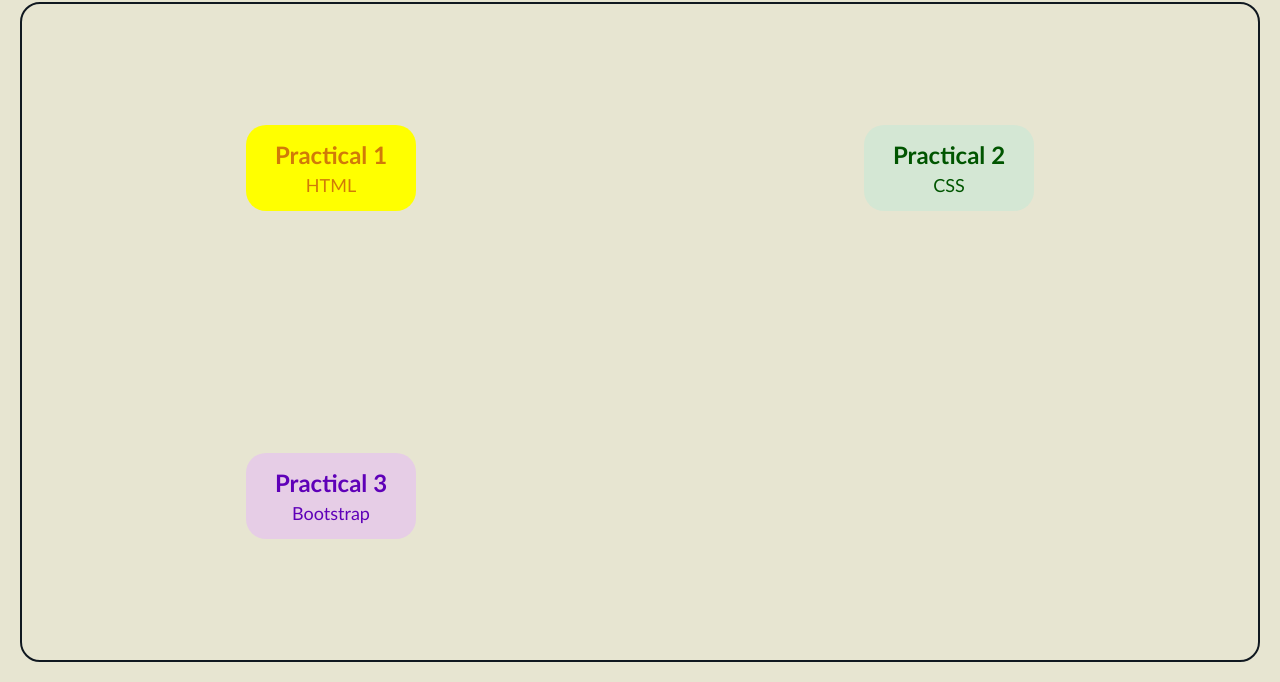
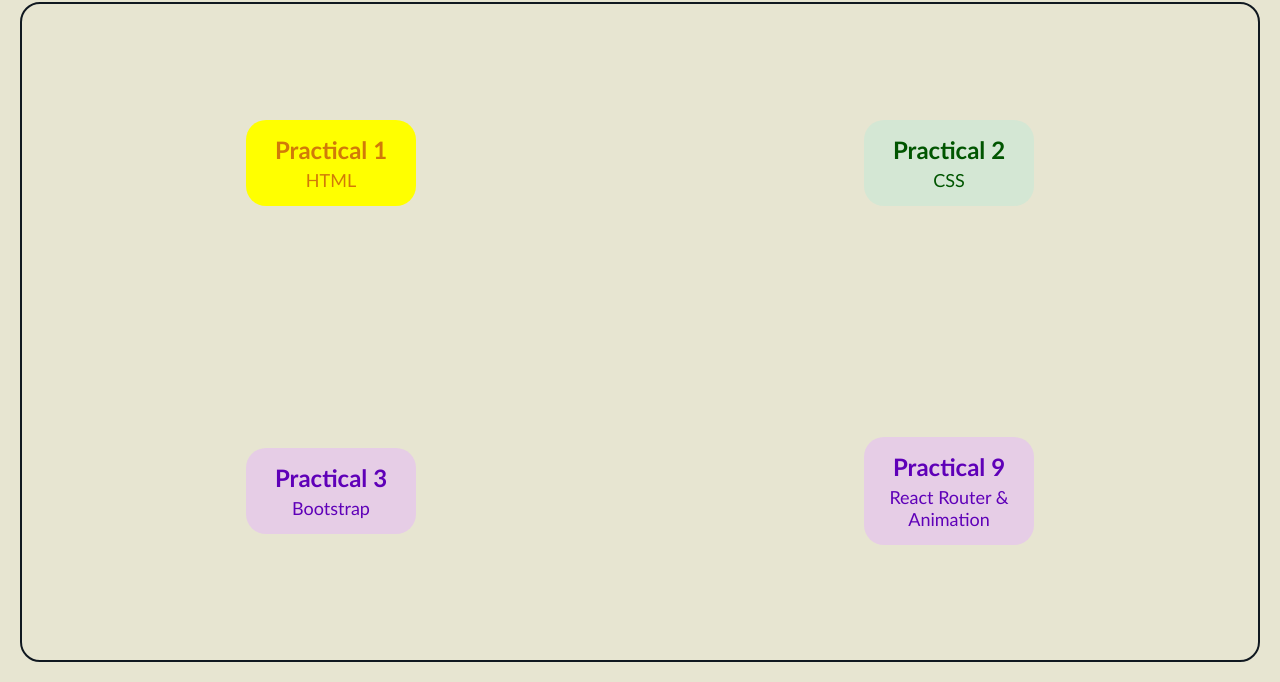
Before and after one commit to DawoodKhatri612027/INP-LAB, a plain HTML site: page index.html in a window 1280 px wide. Shown: the part 118-800 px from the top of the page. Drawn offline with Linux system fonts and the light colour scheme.

Commit message:
Update index.html

```diff
--- a/index.html
+++ b/index.html
@@ -31,6 +31,12 @@
                 <p>Bootstrap</p>
             </section>
         </a>
+        <a href="Practical-9-React-Route-Animation">
+            <section class="item i3">
+                <h2>Practical 9</h2>
+                <p>React Router & Animation</p>
+            </section>
+        </a>
     </section>
 </body>
 </html>
```
